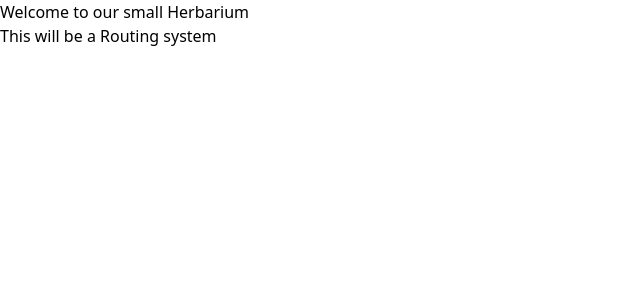
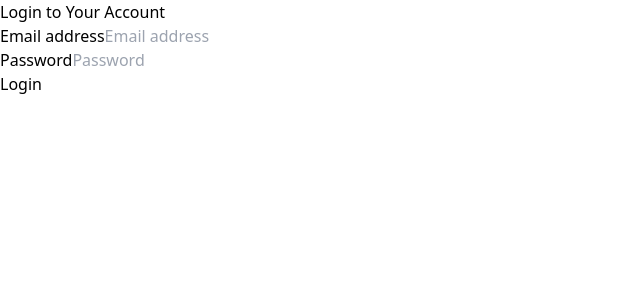
Before and after one commit to MEINNASTIE/Personal_Herbarium, a React (Vite) app in the folder client/: page /login in a window 1280 px wide. Shown: the top 300 px of the page, without its empty margins (0-640 px from the left). Built offline with nearby package versions, Linux system fonts and the light colour scheme.

Commit message:
adds: route path are added

```diff
--- a/client/src/Routes.jsx
+++ b/client/src/Routes.jsx
@@ -1,11 +1,16 @@
+import {Route, Routes } from 'react-router-dom'
+
+import Login from '../src/pages/Login.jsx'
+import Register from '../src/pages/Register.jsx'
+
 export default function App() {
 
   return (
     <>
-     <div className="flex flex-col justify-center text-center">
-      <h1 className="text-[32px] text-gray-500">Welcome to our small Herbarium</h1>
-      <p className="text-gray-600">This will be a Routing system</p>
-     </div>
+     <Routes>
+      <Route path="/login" element={<Login/>} />
+      <Route path="/register" element={<Register/>} />
+     </Routes>
     </>
-  )
+  );
 }
```
